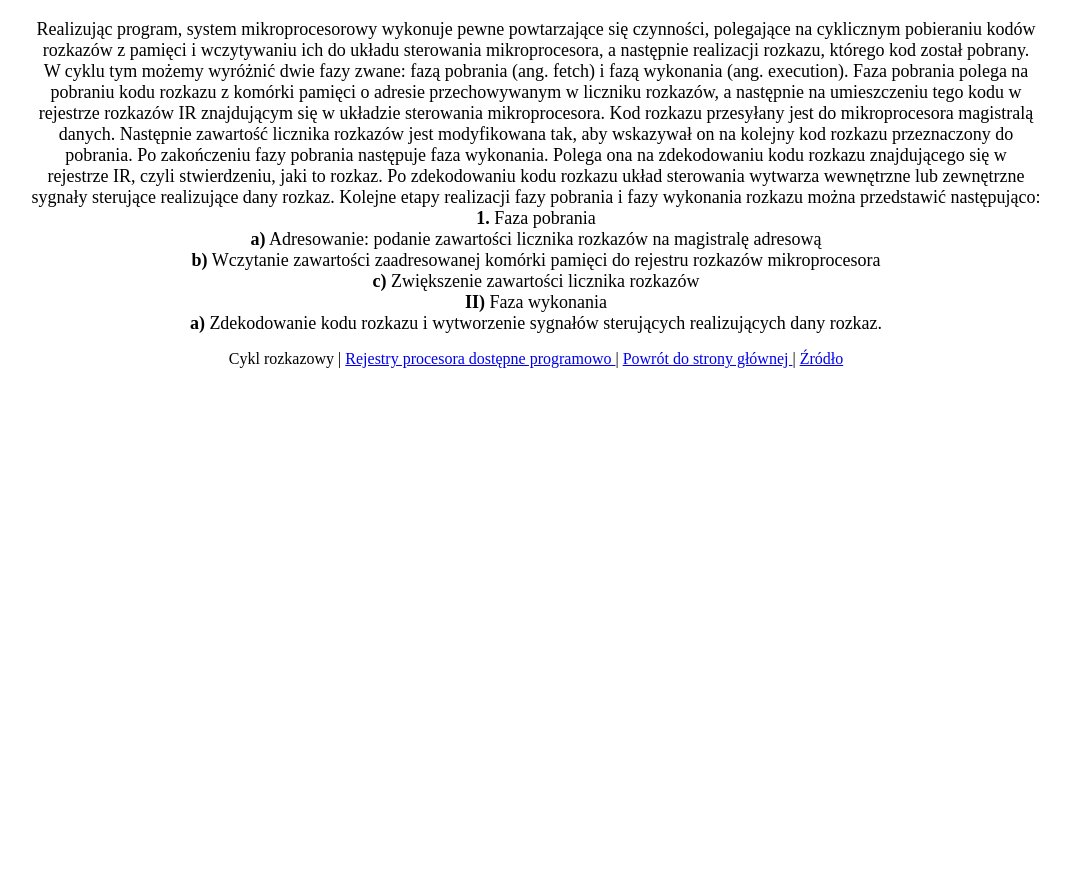
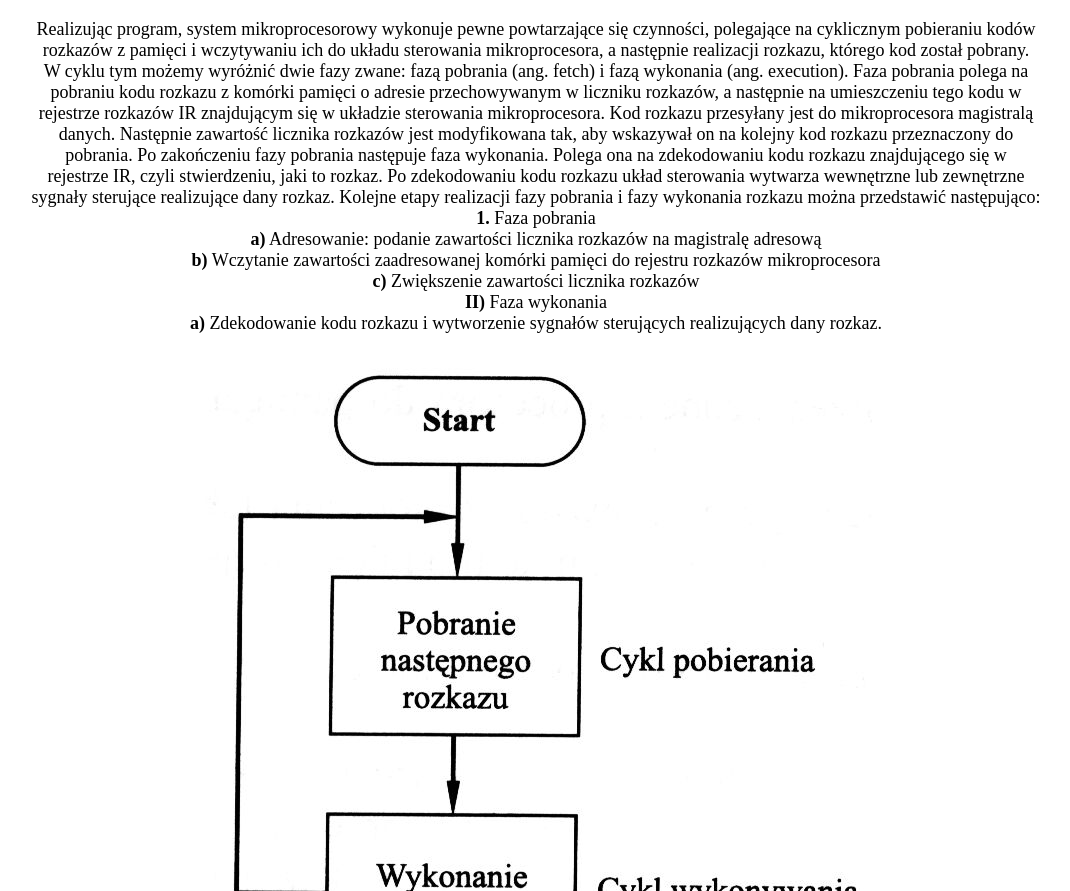
Before and after one commit to PawelKrezel/13_1_Ti_1z2_Procesor_1_Krezel_Pawel, a plain HTML site: page Index_7_cykl_rozkazowy.html in a window 1280 px wide. Shown: the part 61-952 px from the top of the page, without its empty margins (104-1174 px from the left). Before the commit the page ends 800 px from the top, so only its background shows below. Drawn offline with Linux system fonts and the light colour scheme.

Commit message:
Update Index_7_cykl_rozkazowy.html

```diff
--- a/Index_7_cykl_rozkazowy.html
+++ b/Index_7_cykl_rozkazowy.html
@@ -18,6 +18,11 @@
 		<b>a)</b> Zdekodowanie kodu rozkazu i wytworzenie sygnałów sterujących realizujących dany rozkaz.
 	</font>
 
+	<br />
+	<br />
+
+	<img src="grafika/2408_html_m88e2a75.jpg">
+
 	<p>
 		<font title="Jesteś tutaj">Cykl rozkazowy </font>
 		|
```
